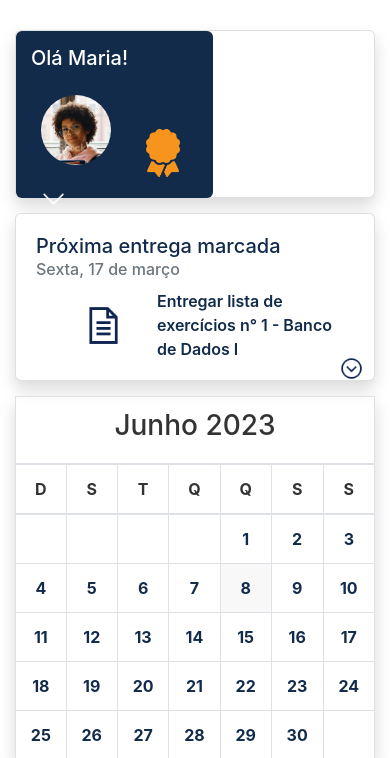
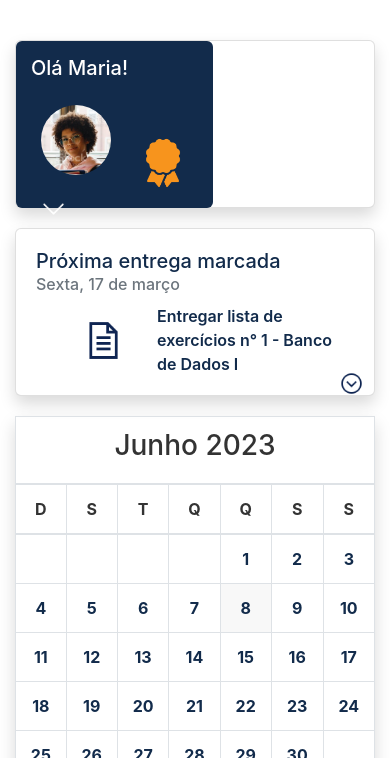
Before and after one commit to lipesanmartin/SistemaSenac-DashboardDoAluno, a plain HTML site: page index.html in a window 390 px wide. Shown: the part 86-844 px from the top of the page. Drawn offline with nearby package versions, Linux system fonts and the light colour scheme.

Commit message:
fix responsivo

```diff
--- a/css/style.css
+++ b/css/style.css
@@ -1,3 +1,4 @@
+@charset "utf-8";
 
 hr {
   margin-bottom: 30px;
@@ -7,6 +8,7 @@ hr {
 /* navbar */
 .navbar-nav .nav-link {
     color: white;
+    font-size:larger;
   }
 
 .navbar {
@@ -79,7 +81,7 @@ hr {
 
 .card {
   border-radius: 6px !important;
-  margin-bottom: 15px !important;
+  margin: 10px !important;
 }
 
 
@@ -123,6 +125,7 @@ hr {
     max-width: 600px;
     margin: 0 auto;
     size: 80%;
+    margin-top: 10px;
   }
 
 .calendar th {
--- a/index.html
+++ b/index.html
@@ -67,7 +67,7 @@
     <!--LINHA 1-->
     <div class="container-fluid">
       <div class="row linha1">
-        <div class="col-12 col-md-4 order-md-1 order-3 linha1-esquerda">
+        <div class="col-12 col-lg-4 order-lg-1 order-3 linha1-esquerda">
           <div class="card shadow short" style="width: 80%; height: 10.5rem">
             <div class="card-body">
               <h5 class="card-title">Últimas 3 badges conquistadas</h5>
@@ -97,7 +97,7 @@
 
 
         </div>
-        <div class="col-12 col-md-4 order-md-2 order-2 linha1-meio">
+        <div class="col-12 col-lg-4 order-2 linha1-meio">
           <div class="calendar shadow">
             <table class="table table-bordered">
               <thead>
@@ -166,7 +166,7 @@
             </table>
           </div>
         </div>
-        <div class="col-12 col-md-4 order-md-2 order-1 linha1-direita">
+        <div class="col-12 col-lg-4 order-lg-3 order-1 linha1-direita">
           <div class="card shadow short" style="width: 80%; height: 10.5rem">
             <div class="card-body profile" style="padding: 0;">
 
```
